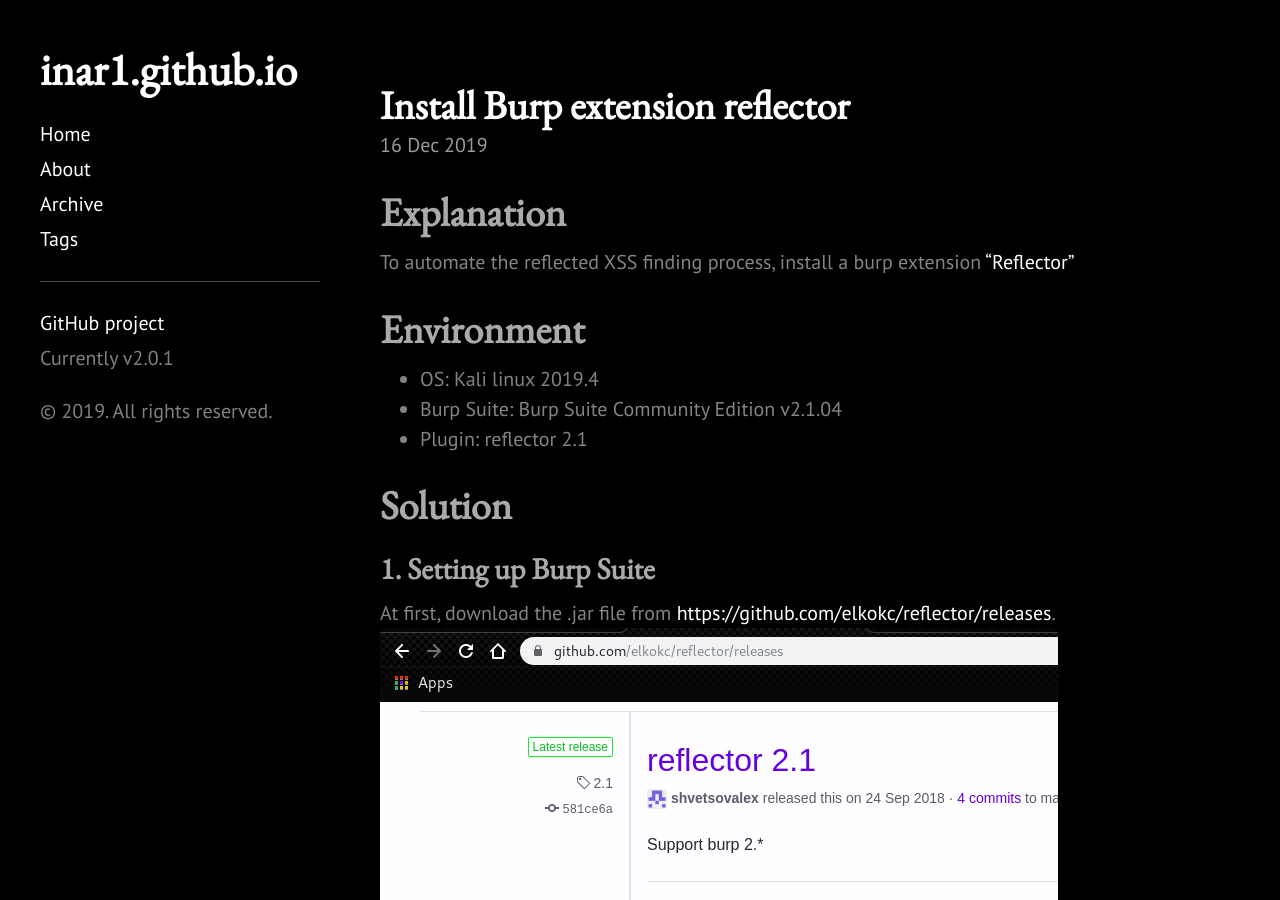
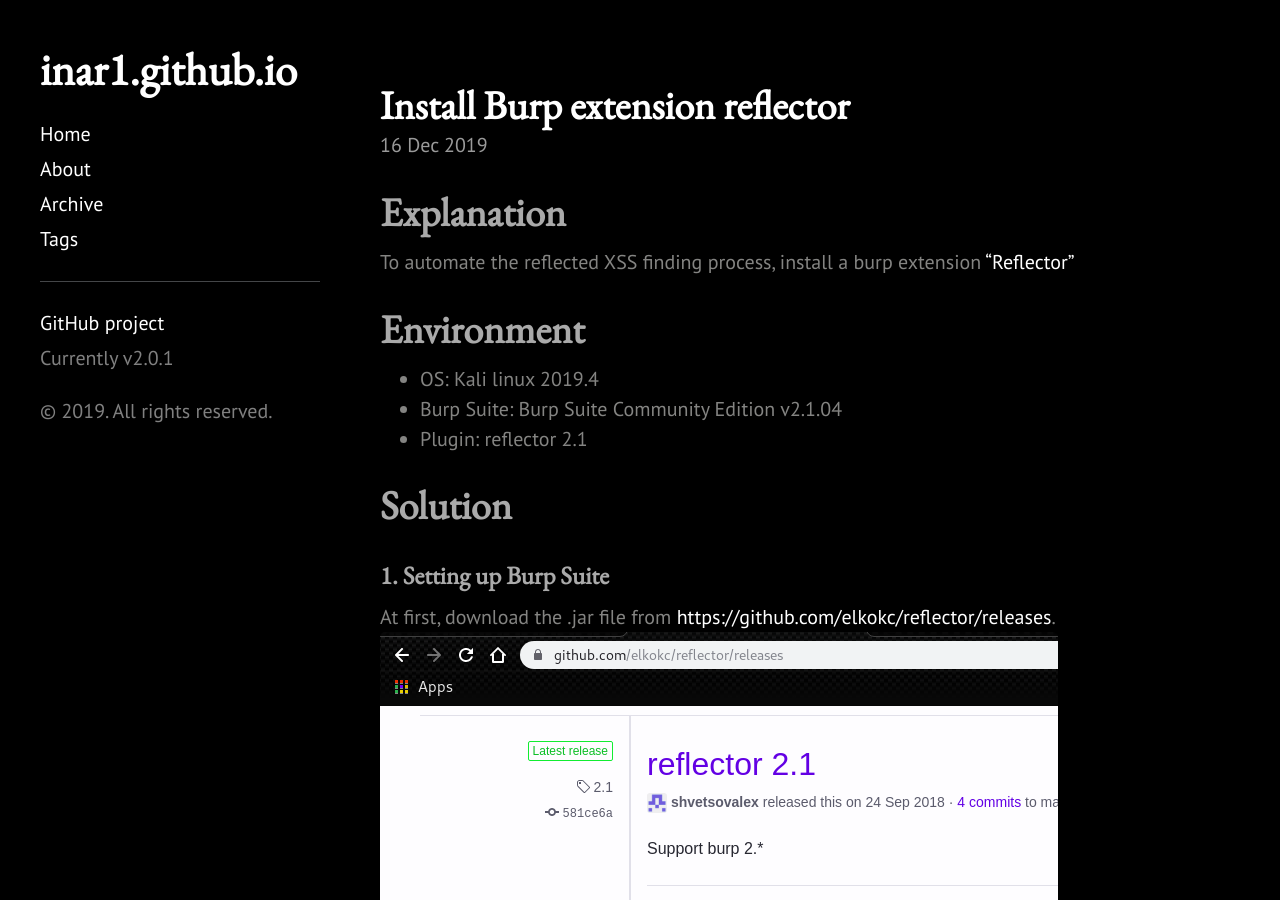
Before and after one commit to 1n4r1/1n4r1.github.io, a Jekyll site: the page built from _posts/2019-12-16-Burp-add-extension.md, in a window 1280 px wide and 900 px high. Built offline with Jekyll 4.4.1, drawn with Linux system fonts in a browser that asks for light colours; a style sheet for code colours, icons or effects is not loaded.

Commit message:
modify header size

```diff
--- a/_posts/2019-12-16-Burp-add-extension.md
+++ b/_posts/2019-12-16-Burp-add-extension.md
@@ -14,7 +14,7 @@ To automate the reflected XSS finding process, install a burp extension <a href=
 
 # Solution
 
-## 1. Setting up Burp Suite
+### 1. Setting up Burp Suite
 
 At first, download the .jar file from <a href="https://github.com/elkokc/reflector/releases">https://github.com/elkokc/reflector/releases</a>.
 ![placeholder](https://inar1.github.io/public/images/2019-12-16/2019-12-16-11-34-42.png)
```
